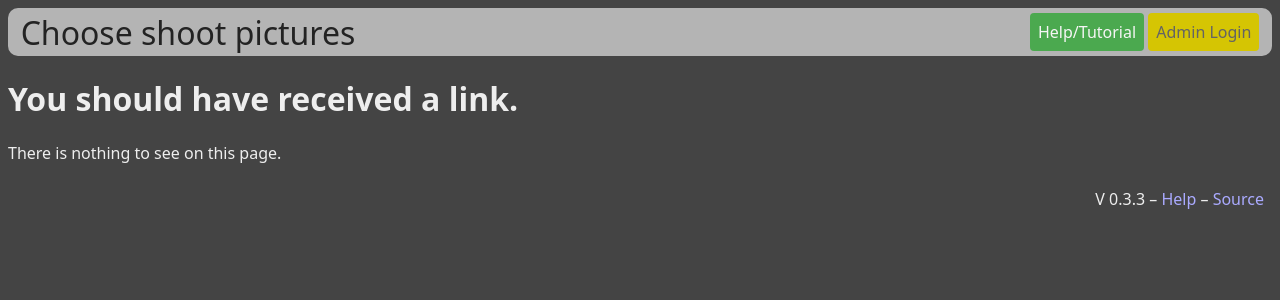
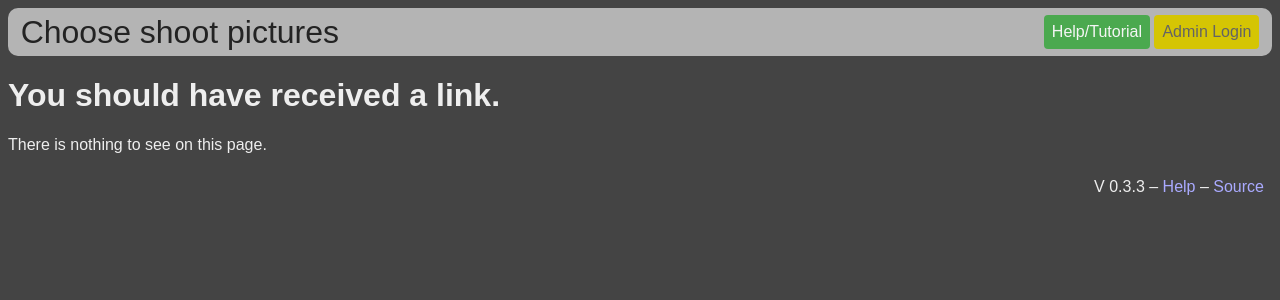
Before and after one commit to Niduroki/rate-shoot, a Flask app: page / in a window 1280 px wide. Shown: the top 300 px of the page. Run offline with Flask 2, Linux system fonts and the light colour scheme.

Commit message:
Fix wrong font-family style

```diff
--- a/static/style.css
+++ b/static/style.css
@@ -1,7 +1,7 @@
 body {
     background-color: #444;
     color: #eee;
-    font-family: sans;
+    font-family: sans-serif;
 }
 
 .focused, .tutorial img, .tutorial video {
```
